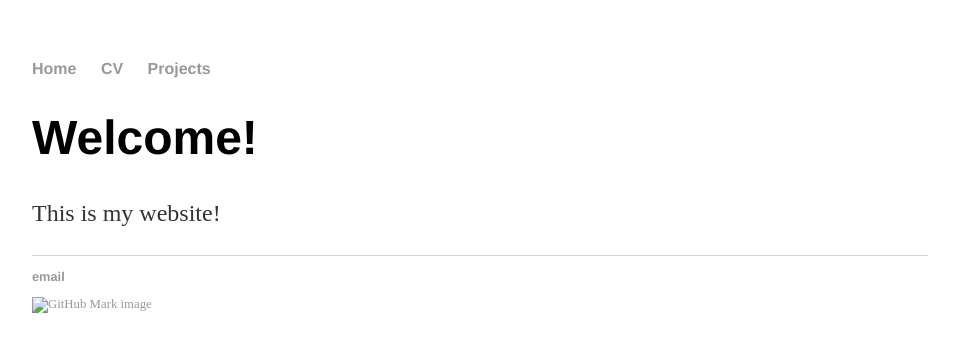
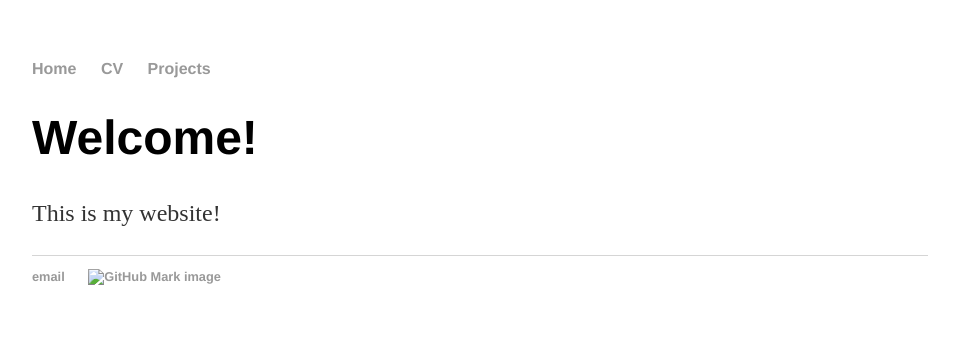
Before and after one commit to PlayitbyChance/PlayitByChance.github.io, a Jekyll site: the page built from index.html, in a window 1280 px wide. Shown: the top 352 px of the page, without its empty margins (160-1119 px from the left). Built offline with Jekyll 4.4.1, drawn with Linux system fonts in a browser that asks for light colours.

Commit message:
Update default.html

```diff
--- a/_layouts/default.html
+++ b/_layouts/default.html
@@ -21,8 +21,9 @@
 			<footer>
 	    		<ul>
 	        		<li><a href="mailto:chancepetersen92@gmail.com">email</a></li>
+				<a href="https://github.com/PlayitbyChance"><img src = "GitHub-Mark-64px.png", alt = "GitHub Mark image"></a>
 	   		</ul>
-				<a href="https://github.com/PlayitbyChance"><img src = "GitHub-Mark-64px.png", alt = "GitHub Mark image"></a>
+
 			</footer>
 		</body>
 	</html>
```
